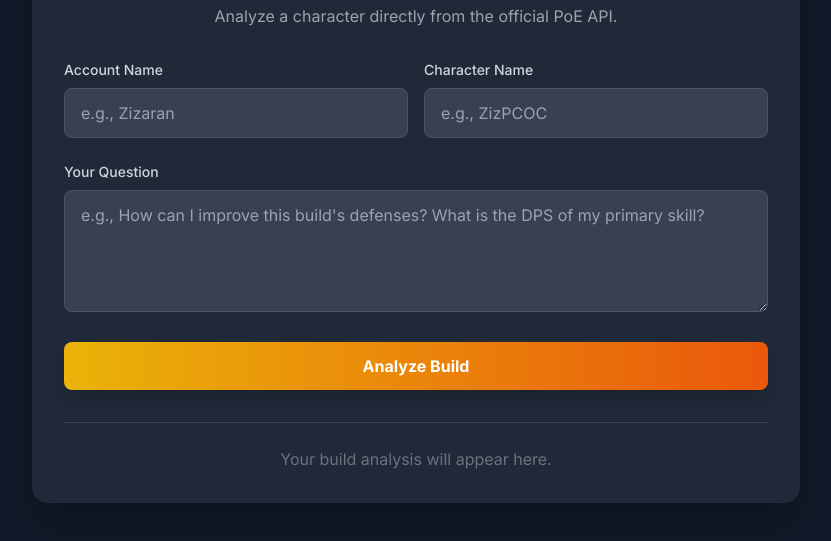
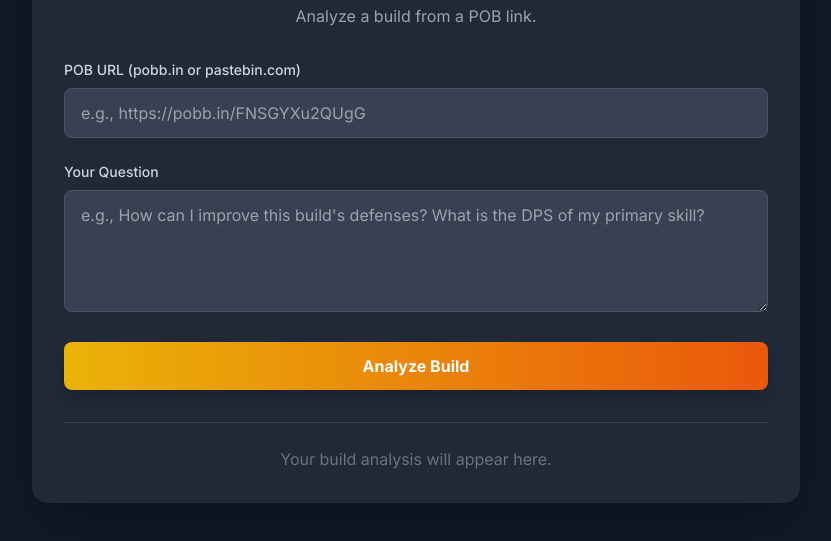
Before and after one commit to Mancavegaming/POE-Analyzer, a website: page public/index.html in a window 1280 px wide. Shown: the part 187-728 px from the top of the page, without its empty margins (224-1055 px from the left). Drawn offline with nearby package versions, Linux system fonts and the light colour scheme.

Commit message:
Update index.html

```diff
--- a/public/index.html
+++ b/public/index.html
@@ -8,7 +8,6 @@
     <link rel="preconnect" href="https://fonts.googleapis.com">
     <link rel="preconnect" href="https://fonts.gstatic.com" crossorigin>
     <link href="https://fonts.googleapis.com/css2?family=Inter:wght@400;500;600;700&display=swap" rel="stylesheet">
-    <!-- The path is now relative -->
     <link rel="stylesheet" href="style.css">
 </head>
 <body class="bg-gray-900 text-white min-h-screen flex items-center justify-center p-4">
@@ -18,21 +17,14 @@
         <!-- Header -->
         <div class="text-center mb-8">
             <h1 class="text-3xl md:text-4xl font-bold text-transparent bg-clip-text bg-gradient-to-r from-yellow-400 to-orange-500">PoE Build Analyzer</h1>
-            <p class="text-gray-400 mt-2">Analyze a character directly from the official PoE API.</p>
+            <p class="text-gray-400 mt-2">Analyze a build from a POB link.</p>
         </div>
 
         <!-- Input Form -->
         <div class="space-y-6">
-            <!-- New Inputs for Account and Character Name -->
-            <div class="grid grid-cols-1 md:grid-cols-2 gap-4">
-                <div>
-                    <label for="account-name" class="block text-sm font-medium text-gray-300 mb-2">Account Name</label>
-                    <input type="text" id="account-name" class="w-full bg-gray-700 border border-gray-600 rounded-lg px-4 py-3 text-white focus:ring-2 focus:ring-yellow-500 focus:outline-none transition" placeholder="e.g., Zizaran">
-                </div>
-                <div>
-                    <label for="character-name" class="block text-sm font-medium text-gray-300 mb-2">Character Name</label>
-                    <input type="text" id="character-name" class="w-full bg-gray-700 border border-gray-600 rounded-lg px-4 py-3 text-white focus:ring-2 focus:ring-yellow-500 focus:outline-none transition" placeholder="e.g., ZizPCOC">
-                </div>
+            <div>
+                <label for="pob-url" class="block text-sm font-medium text-gray-300 mb-2">POB URL (pobb.in or pastebin.com)</label>
+                <input type="text" id="pob-url" class="w-full bg-gray-700 border border-gray-600 rounded-lg px-4 py-3 text-white focus:ring-2 focus:ring-yellow-500 focus:outline-none transition" placeholder="e.g., https://pobb.in/FNSGYXu2QUgG">
             </div>
 
             <!-- Skill Selection Dropdowns -->
@@ -40,13 +32,13 @@
                 <div>
                     <label for="primary-skill-select" class="block text-sm font-medium text-gray-300 mb-2">Primary Damage Skill</label>
                     <select id="primary-skill-select" class="w-full bg-gray-700 border border-gray-600 rounded-lg px-4 py-3 text-white focus:ring-2 focus:ring-yellow-500 focus:outline-none transition">
-                        <option>Fetching skills...</option>
+                        <option>Enter a URL first...</option>
                     </select>
                 </div>
                 <div>
                     <label for="secondary-skill-select" class="block text-sm font-medium text-gray-300 mb-2">Secondary Skill (Optional)</label>
                     <select id="secondary-skill-select" class="w-full bg-gray-700 border border-gray-600 rounded-lg px-4 py-3 text-white focus:ring-2 focus:ring-yellow-500 focus:outline-none transition">
-                         <option>Fetching skills...</option>
+                         <option>Enter a URL first...</option>
                     </select>
                 </div>
             </div>
@@ -77,10 +69,8 @@
             </div>
             <div id="result-output" class="prose-styles max-w-none"></div>
         </div>
-
     </div>
 
-    <!-- The path is now relative -->
     <script src="script.js"></script>
 </body>
 </html>
```
